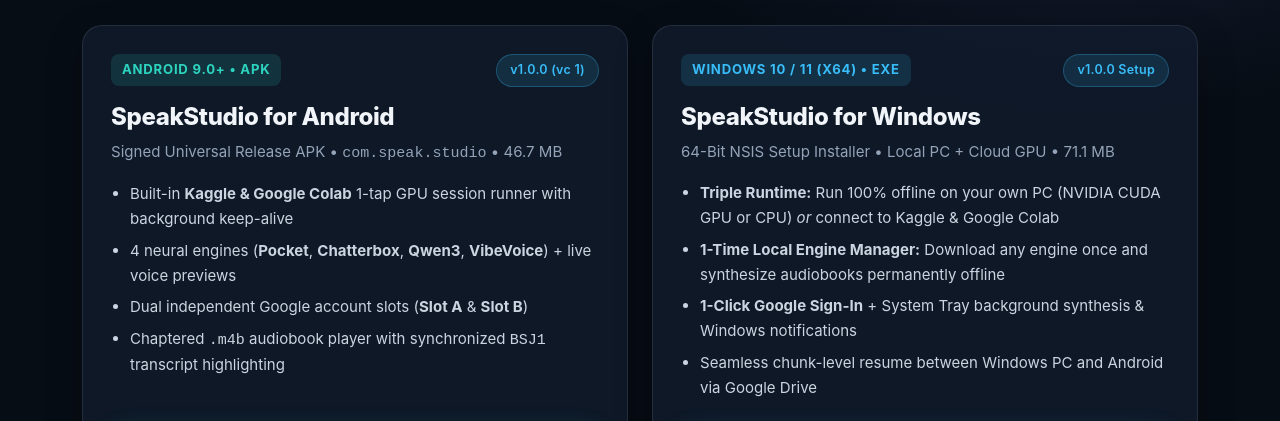
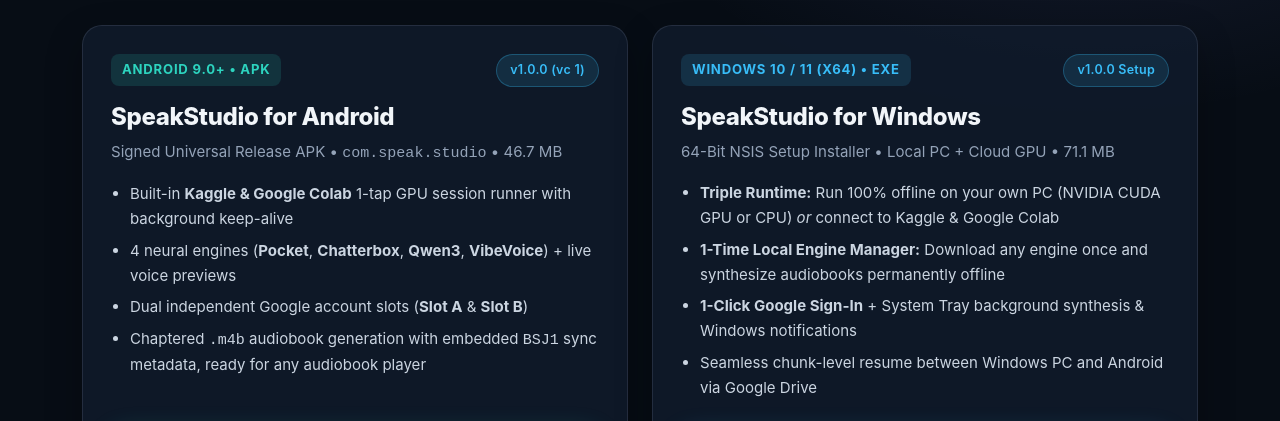
Before and after one commit to sdeenprime/sdeenprime.github.io, a plain HTML site: page download.html in a window 1280 px wide. Shown: the part 306-727 px from the top of the page. Drawn offline with Linux system fonts and the light colour scheme.

Commit message:
fix(download): clarify SpeakStudio generates .m4b audiobooks for external players

```diff
--- a/download.html
+++ b/download.html
@@ -50,7 +50,7 @@
             <li>Built-in <strong>Kaggle &amp; Google Colab</strong> 1-tap GPU session runner with background keep-alive</li>
             <li>4 neural engines (<strong>Pocket</strong>, <strong>Chatterbox</strong>, <strong>Qwen3</strong>, <strong>VibeVoice</strong>) + live voice previews</li>
             <li>Dual independent Google account slots (<strong>Slot A</strong> &amp; <strong>Slot B</strong>)</li>
-            <li>Chaptered <code>.m4b</code> audiobook player with synchronized <code>BSJ1</code> transcript highlighting</li>
+            <li>Chaptered <code>.m4b</code> audiobook generation with embedded <code>BSJ1</code> sync metadata, ready for any audiobook player</li>
           </ul>
         </div>
 
```
